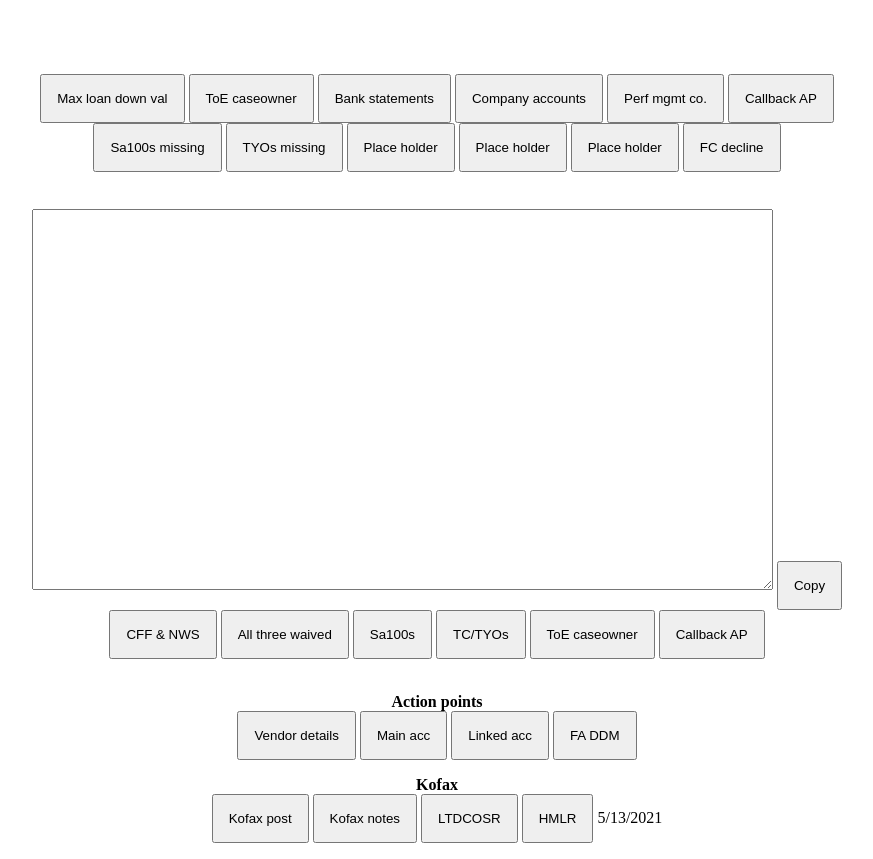
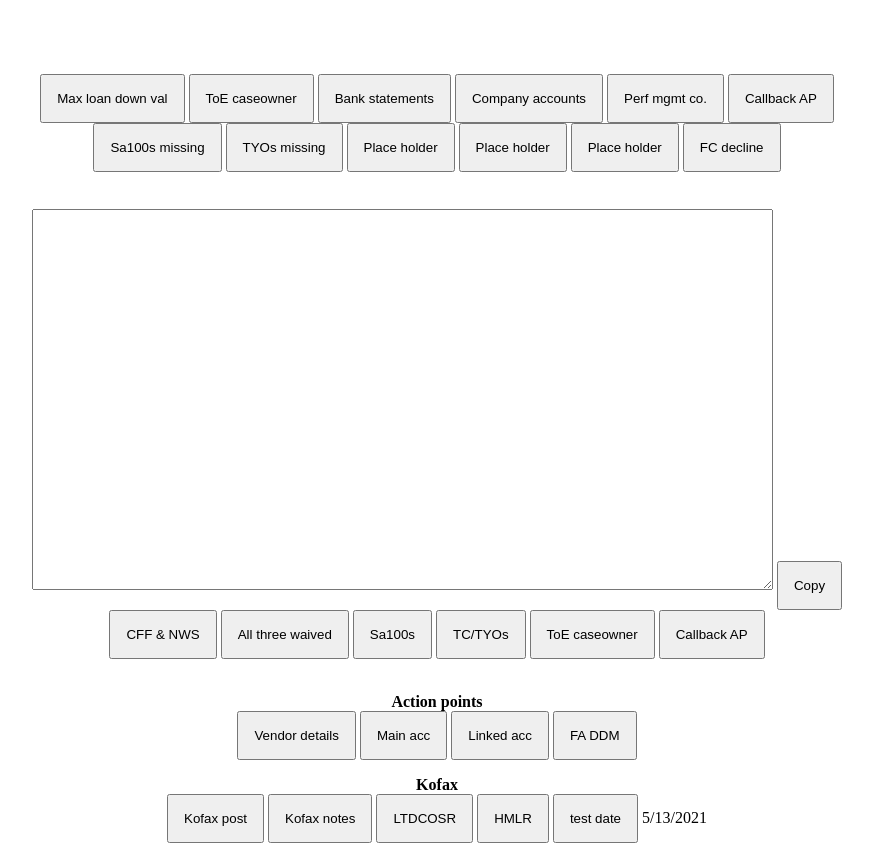
Before and after one commit to Minshull17/AVFC.github.io, a plain HTML site: page index.html in a window 1280 px wide. Shown: the whole page, without its empty margins (203-1076 px from the left). Drawn offline with nearby package versions, Linux system fonts and the light colour scheme.

Commit message:
Update index.html

```diff
--- a/index.html
+++ b/index.html
@@ -119,7 +119,9 @@ further info.</p><br/>
 
 	<button onclick="location.href='mailto:Kofax.AriesNotes@paragonbank.co.uk?body=NB%0d%0aLTDCOSR%0d%0axx/xx/xxxx';">LTDCOSR</button>
 	<button onclick="location.href='mailto:Kofax.AriesNotes@paragonbank.co.uk?body=NB%0d%0aHMLR%0d%0axx/xx/xxxx';copyToClipboard(new Date().toLocaleDateString());">HMLR</button>
-	<script> document.write('<button onclick=location.href="mailto:foo@bar.com?subject=email_' + new (Date().getTime()) + '">Date test</button>'); </script>
+	<button onclick=javascript:(function(){ var d=new Date(); window.open('https://mail.google.com/mail/u/0/#search/is:inbox+before:'+d.getFullYear()+'-'+(d.getMonth()+1)+'-'+d.getDate()); })();>test date</button>
+			<script> document.write('<button onclick=location.href="mailto:foo@bar.com?subject=email_' + new (Date().getTime()) + '">Date test</button>'); </script>
+
 	<script class="datecopy"> document.write(new Date().toLocaleDateString()); </script>
 
 	</div>
```
